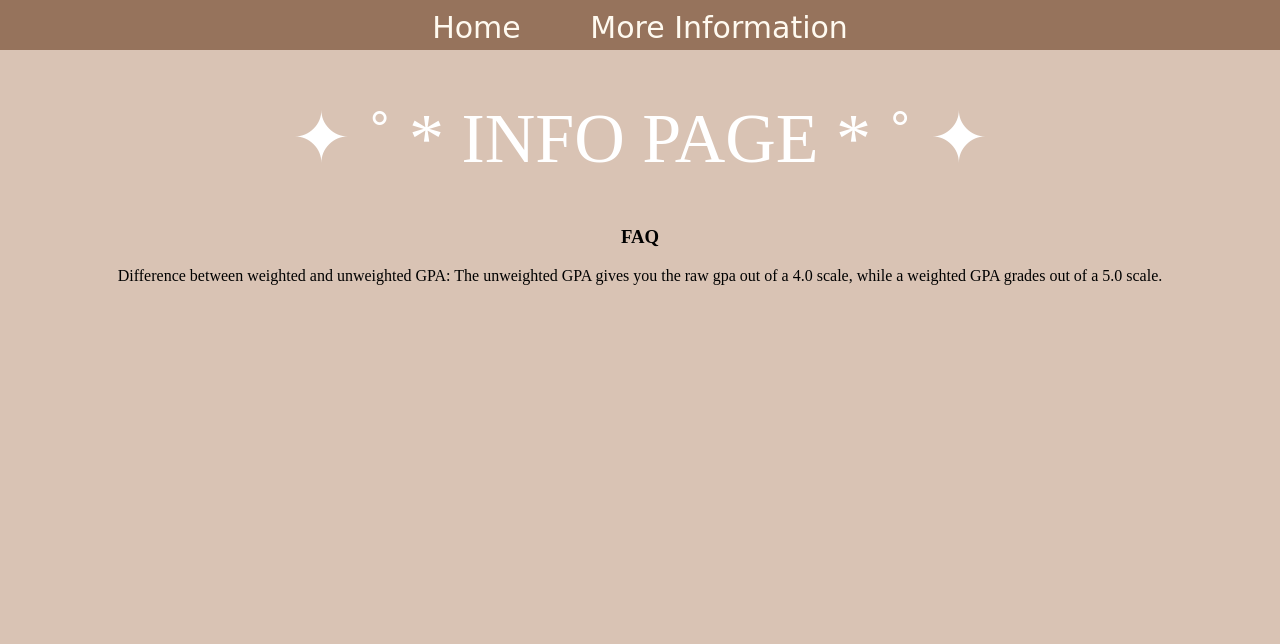
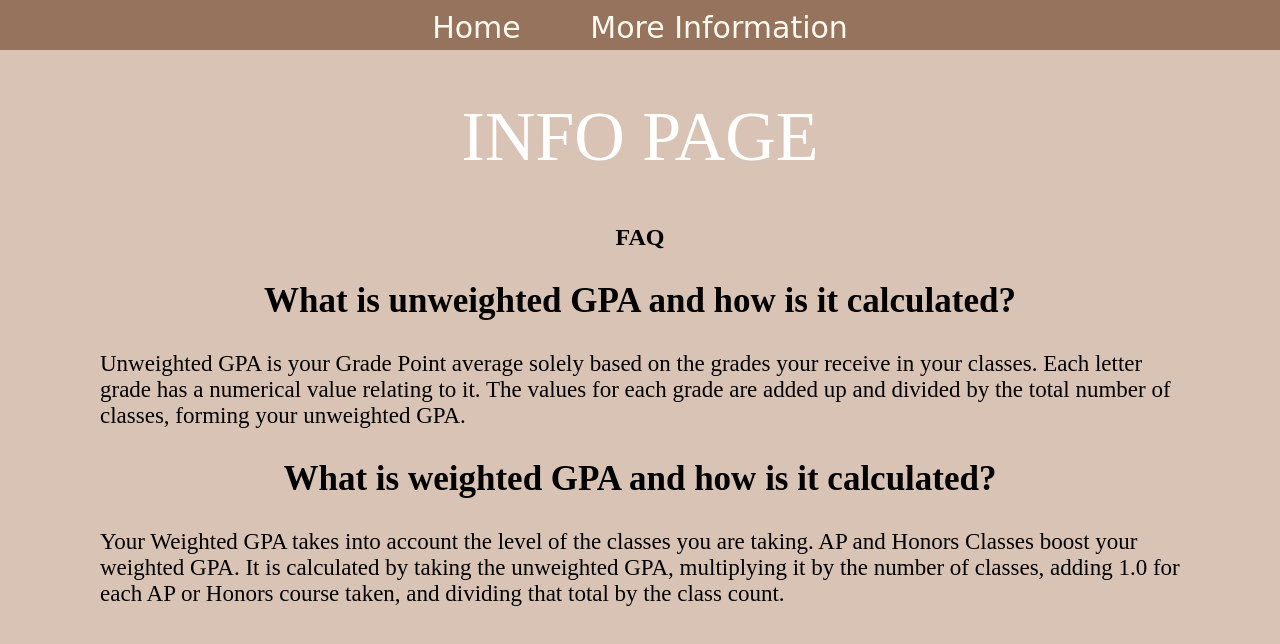
Before and after one commit to Ar2095/FBLA-GPA-Project, a plain HTML site: page Infopg.html in a window 1280 px wide. Drawn offline with Linux system fonts and the light colour scheme.

Commit message:
Update Infopg.html

```diff
--- a/Infopg.html
+++ b/Infopg.html
@@ -9,7 +9,7 @@
 
 </head>
 
-<body>
+<body class = "body">
   <header>
     <nav>
       <ul>
@@ -22,10 +22,14 @@
       </ul>
     </nav>
   </header>
-  <h1 id = "heading">✦ ˚ * INFO PAGE * ˚ ✦</h1>
-<h3>FAQ</h3>
+  <h1 id = "heading"> INFO PAGE</h1>
+<h2>FAQ</h2>
 
-  <p1 id = "Intro">Difference between weighted and unweighted GPA: The unweighted GPA gives you the raw gpa out of a 4.0 scale, while a weighted GPA grades out of a 5.0 scale. </p1>
+<h3 class = "subheading">What is unweighted GPA and how is it calculated?</h3>
+  <p class = "text2" >Unweighted GPA is your Grade Point average solely based on the grades your receive in your classes. Each letter grade has a numerical value relating to it. The values for each grade are added up and divided by the total number of classes, forming your unweighted GPA.</p>
+
+  <h3 class = "subheading">What is weighted GPA and how is it calculated?</h3>
+  <p class = "text2">Your Weighted GPA takes into account the level of the classes you are taking. AP and Honors Classes boost your weighted GPA. It is calculated by taking the unweighted GPA, multiplying it by the number of classes, adding 1.0 for each AP or Honors course taken, and dividing that total by the class count.</p>
 
 <div class = "text">
 
```
